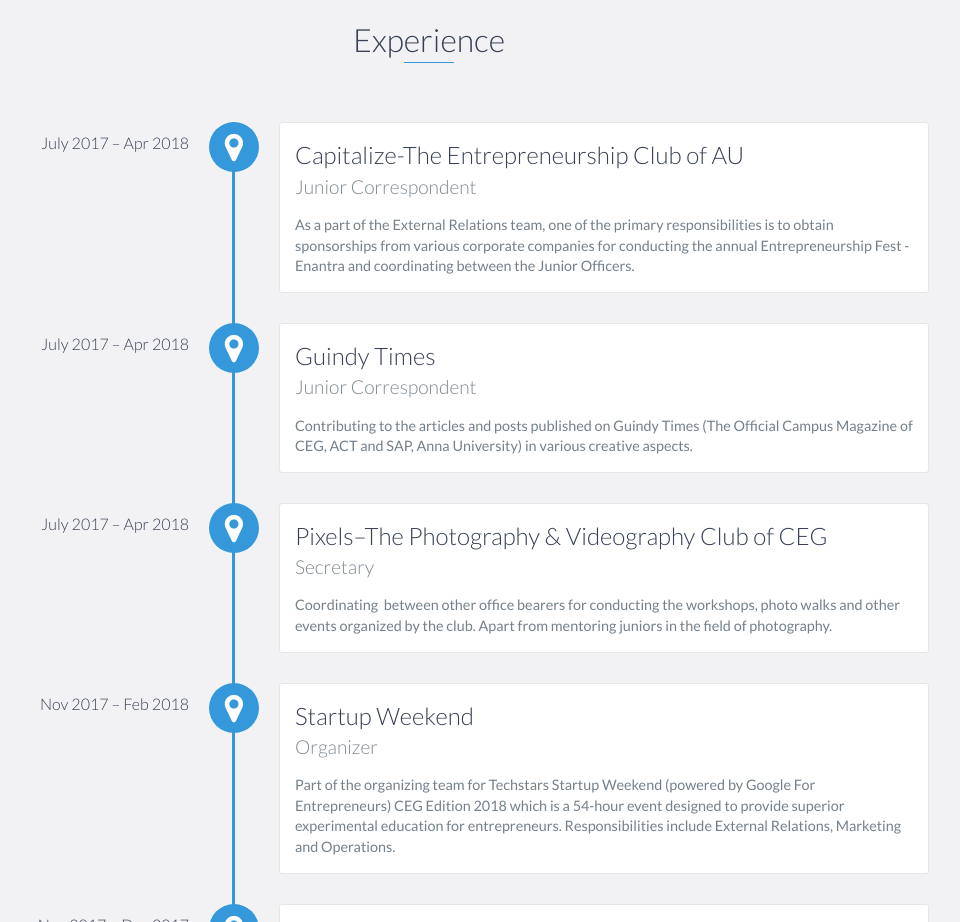
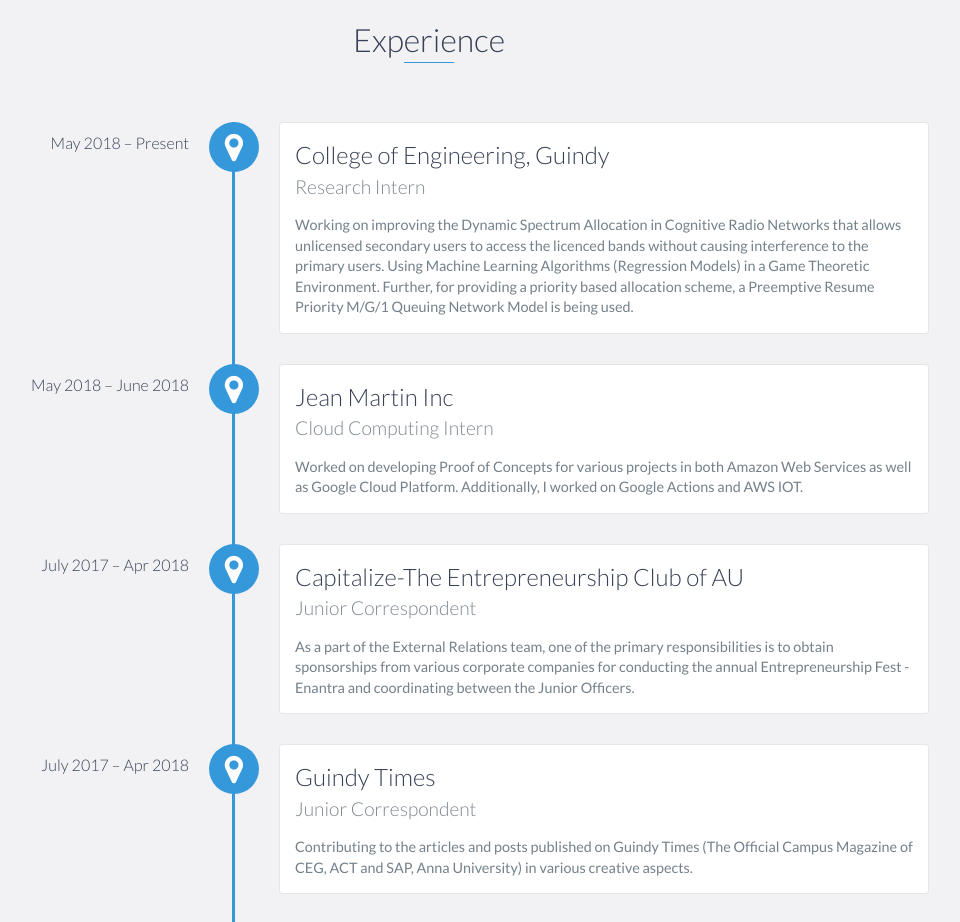
Before and after one commit to Rooppesh/rooppesh.github.io, a website: page index.html in a window 1280 px wide. Shown: the part 1060-1982 px from the top of the page, without its empty margins (211-1171 px from the left). Drawn offline with nearby package versions, Linux system fonts and the light colour scheme.

Commit message:
Add files via upload

```diff
--- a/index.html
+++ b/index.html
@@ -82,6 +82,38 @@
     <div id="experience" class="background-alt">
         <h2 class="heading">Experience</h2>
         <div id="experience-timeline">
+
+<div data-date="May 2018 – Present">
+                <h3>College of Engineering, Guindy</h3>
+                <h4>Research Intern</h4>
+                <p>
+                   Working on improving the Dynamic Spectrum
+Allocation in Cognitive Radio Networks that allows
+unlicensed secondary users to access the licenced
+bands without causing interference to the primary
+users. Using Machine Learning Algorithms (Regression
+Models) in a Game Theoretic Environment. Further, for
+providing a priority based allocation scheme, a
+Preemptive Resume Priority M/G/1 Queuing Network
+Model is being used.
+
+                </p>
+            </div>
+
+
+<div data-date="May 2018 – June 2018">
+                <h3>Jean Martin Inc</h3>
+                <h4>Cloud Computing Intern</h4>
+                <p>
+                   Worked on developing Proof of Concepts for
+various projects in both Amazon Web Services as
+well as Google Cloud Platform. Additionally, I
+worked on Google Actions and AWS IOT.
+                </p>
+            </div>
+
+
+
 
 <div data-date="July 2017 – Apr 2018">
                 <h3>Capitalize-The Entrepreneurship Club of AU</h3>
```
